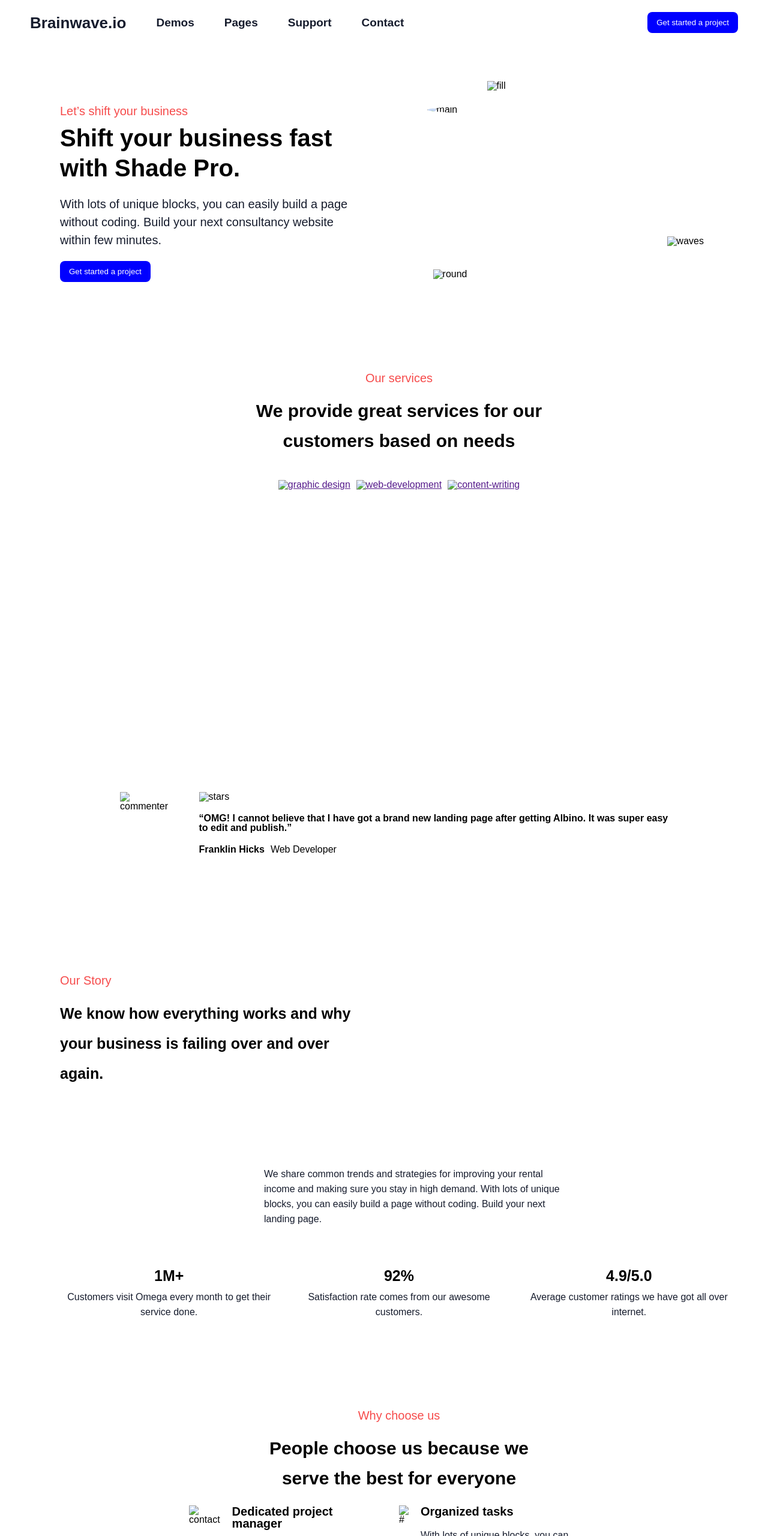
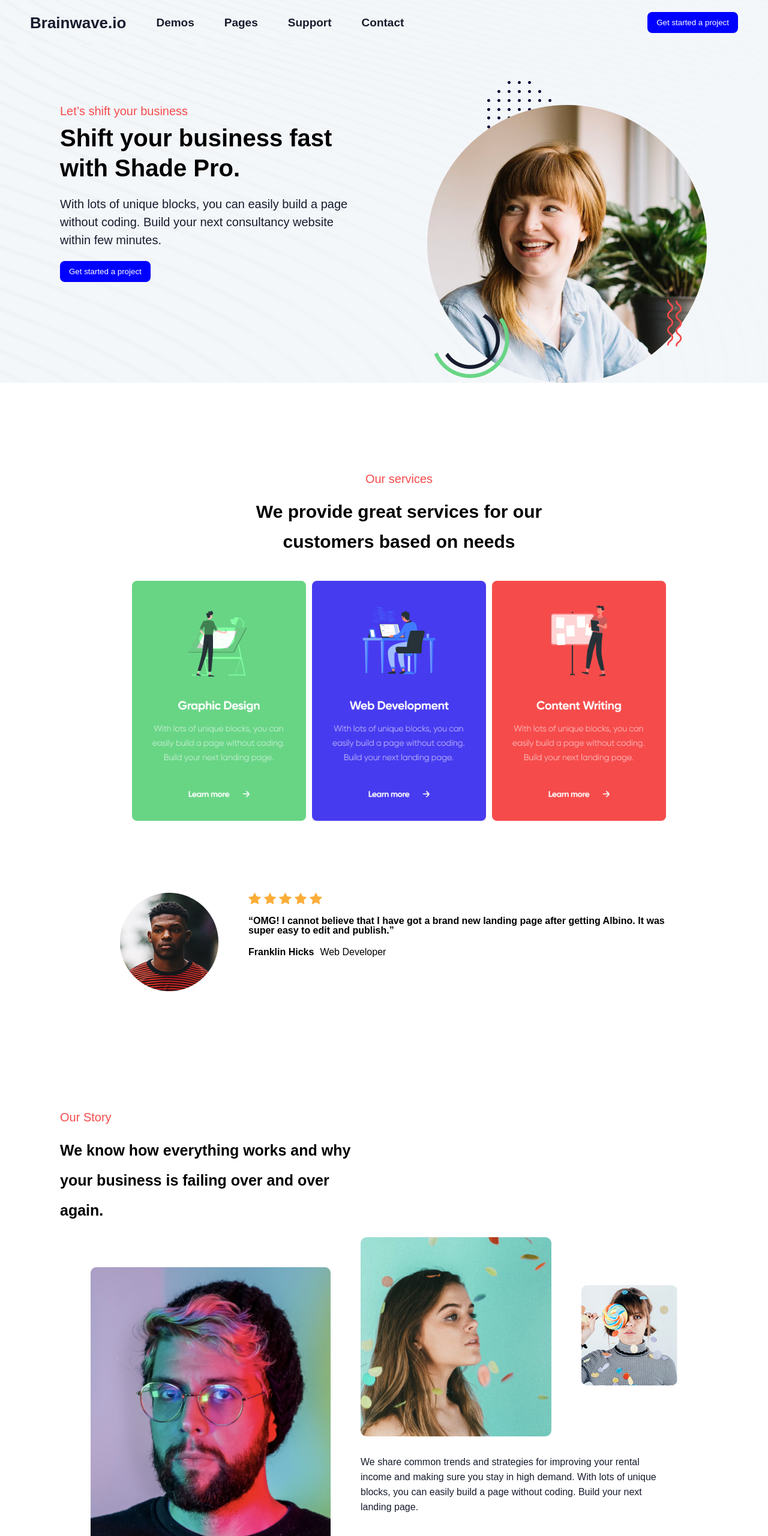
Before and after one commit to NuBakh/agency-html-css, a plain HTML site: page index.html in a window 1280 px wide. Shown: the top 2560 px of the page at 60% size. Drawn offline with Linux system fonts and the light colour scheme; the site is published under a folder, as on GitHub Pages, so addresses that start at the root find nothing.

Commit message:
correction for img path

```diff
--- a/index.css
+++ b/index.css
@@ -16,7 +16,7 @@ header{
     padding: 20px 50px;
     justify-content: space-between;
     align-items: center;
-    background-image:url(/static/image/BG.png);
+    background-image:url(static/image/BG.png);
     flex-wrap: wrap;
 
 }
@@ -68,7 +68,7 @@ ul.nav-link li:first-child{
     display: flex;
     justify-content: space-around;
     padding: 100px 50px 0 100px;
-    background-image:url(/static/image/BG.png);
+    background-image:url(static/image/BG.png);
     margin-bottom: 20px
 
 }
@@ -286,7 +286,7 @@ div.facts-detail p:nth-child(2){
     gap: 20px;
     padding: 100px 50px 100px 100px;
     margin-bottom: 50px;
-    background-image: url(/static/image/BG\ \(1\).png);
+    background-image: url(static/image/BG\ \(1\).png);
 
 }
 section#choose>p:first-child{
@@ -434,7 +434,7 @@ div.choose-details p{
   /*Testimonial section*/
 
 #testimonial{
-    background-image: url(/static/image/BG\ \(2\).png);
+    background-image: url(static/image/BG\ \(2\).png);
     display: flex;
     flex-direction: column;
     align-items: center;
--- a/index.html
+++ b/index.html
@@ -42,13 +42,13 @@
             </div>
 
             <div class="hero-image-container">
-                <img src="/static/image/ad3cac359a49841825f8984b6b92cb76f7e8b4dc.png"  class="hero-image" alt="main"/>
+                <img src="static/image/ad3cac359a49841825f8984b6b92cb76f7e8b4dc.png"  class="hero-image" alt="main"/>
 
-                <img src="/static/image/Fill 1.png"  class="hero-fill" alt="fill"/>
+                <img src="static/image/Fill 1.png"  class="hero-fill" alt="fill"/>
 
-                <img src="/static/image/round.png"  class="hero-round"alt="round" />
+                <img src="static/image/round.png"  class="hero-round"alt="round" />
 
-                <img src="/static/image/waves.png"  class="hero-waves" alt="waves"/>
+                <img src="static/image/waves.png"  class="hero-waves" alt="waves"/>
 
             </div>
 
@@ -62,16 +62,16 @@
             <p class="services-title">Our services</p>
             <p class="services-text">We provide great services for our customers based on needs</p>
             <div class="service-link-container">
-                <a href=""><img src="/static/image/1.png" alt="graphic design" class="services-link"></a>
-                <a href=""><img src="/static/image/2.png" alt="web-development" class="services-link"></a>
-                <a href=""><img src="/static/image/3.png" alt="content-writing" class="services-link"></a>
+                <a href=""><img src="static/image/1.png" alt="graphic design" class="services-link"></a>
+                <a href=""><img src="static/image/2.png" alt="web-development" class="services-link"></a>
+                <a href=""><img src="static/image/3.png" alt="content-writing" class="services-link"></a>
             </div>
 
 
              <div class="services-comment">
-                <img src="/static/image/Oval (2).png" alt="commenter">
+                <img src="static/image/Oval (2).png" alt="commenter">
                 <div  class="services-comment-detail">
-                    <div><img src="/static/image/Stars.png" alt="stars"></div>
+                    <div><img src="static/image/Stars.png" alt="stars"></div>
                     <p class="comment">
                         “OMG! I cannot believe that I have got a brand new landing page after getting Albino. It was super easy to edit and publish.”
                     </p>
@@ -92,15 +92,15 @@
 
             <div class="story-image-container-first">
                 <div >
-                    <img src="/static/image/1 (1).png" alt="" class="story-images1" />
+                    <img src="static/image/1 (1).png" alt="" class="story-images1" />
                 </div>
                 <div  class="">
                     <div class="story-image-container-second">
                         <div >
-                            <img src="/static/image/2 (1).png" alt="" class="story-images2" />
+                            <img src="static/image/2 (1).png" alt="" class="story-images2" />
                         </div>
                         <div >
-                            <img src="/static/image/3 (1).png" alt="" class="story-images3"/>
+                            <img src="static/image/3 (1).png" alt="" class="story-images3"/>
 
                         </div>
                     </div>
@@ -140,7 +140,7 @@
             <div >
                 <div class="choose-pros">
                     <div class="choose-details">
-                        <div><img src="/static/image/business-contact-86.png" alt="contact"></div>
+                        <div><img src="static/image/business-contact-86.png" alt="contact"></div>
                         <div>
                             <h3>Dedicated project manager</h3>
                             <p>With lots of unique blocks, you can easily build a page without coding. Build your next landing page.</p>
@@ -148,7 +148,7 @@
 
                     </div>
                     <div class="choose-details">
-                        <div><img src="/static/image/chat-33.png" alt="chat"></div>
+                        <div><img src="static/image/chat-33.png" alt="chat"></div>
                         <div>
                             <h3>Easy feedback sharing</h3>
                             <p>With lots of unique blocks, you can easily build a page without coding. Build your next landing page.</p>
@@ -159,7 +159,7 @@
                 </div>
                 <div class="choose-pros">
                     <div class="choose-details">
-                        <div><img src="/static/image/ic_layers_48px.png" alt="#"></div>
+                        <div><img src="static/image/ic_layers_48px.png" alt="#"></div>
                         <div>
                             <h3>Organized tasks</h3>
                             <p>With lots of unique blocks, you can easily build a page without coding. Build your next landing page.</p>
@@ -169,7 +169,7 @@
 
                     </div>
                     <div class="choose-details">
-                        <div><img src="/static/image/ic_timelapse_48px.png" alt="#"></div>
+                        <div><img src="static/image/ic_timelapse_48px.png" alt="#"></div>
                         <div>
                             <h3>Never miss deadline</h3>
                             <p>With lots of unique blocks, you can easily build a page without coding. Build your next landing page.</p>
@@ -201,12 +201,12 @@
             <div>
                 <div>
                     <div>
-                        <img src="/static/image/Img (1).png" alt="graphic">
+                        <img src="static/image/Img (1).png" alt="graphic">
                         <p>Graphic Design</p>
                         <h3>Aura Branding Design</h3>
                     </div>
                     <div>
-                        <img src="/static/image/Img.png" alt="web">
+                        <img src="static/image/Img.png" alt="web">
                         <p>Web Development</p>
                         <h3>Gradient Website Development</h3>
                     </div>
@@ -215,12 +215,12 @@
                 <div>
 
                     <div>
-                        <img src="/static/image/Img (2).png" alt="graphic">
+                        <img src="static/image/Img (2).png" alt="graphic">
                         <p>Graphic Design</p>
                         <h3>AB.S Snack Packaging</h3>
                     </div>
                     <div>
-                        <img src="/static/image/Img (3).png" alt="content">
+                        <img src="static/image/Img (3).png" alt="content">
                         <p>Content Writing</p>
                         <h3>Magazine Content Writing</h3>
                     </div>
@@ -237,7 +237,7 @@
             <p>TESTIMONIAL</p>
             <p>“Simply the best. Better than all the rest. I’d recommend this product to beginners and advanced users.”</p>
             <div>
-                <img src="/static/image/Oval (3).png" alt="Ian">
+                <img src="static/image/Oval (3).png" alt="Ian">
                 <p>Ian Klein</p>
                 <p>Digital Marketer</p>
             </div>
```
